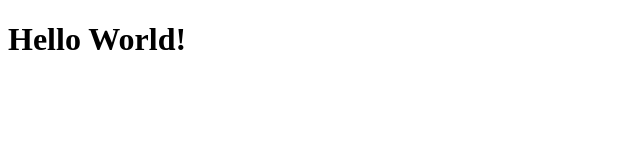
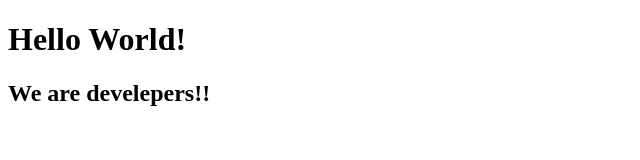
Before and after one commit to NanBel/codignwhitCristhian, a plain HTML site: page index.html in a window 1280 px wide. Shown: the whole page, without its empty margins (0-640 px from the left). Drawn offline with Linux system fonts and the light colour scheme.

Commit message:
Hello world

```diff
--- a/index.html
+++ b/index.html
@@ -8,6 +8,7 @@
 
   <body>
     <h1>Hello World!</h1>
+    <h2>We are develepers!!</h2>
     <script src="https://cdn.freecodecamp.org/testable-projects-fcc/v1/bundle.js"></script>
 
     <!--
```
